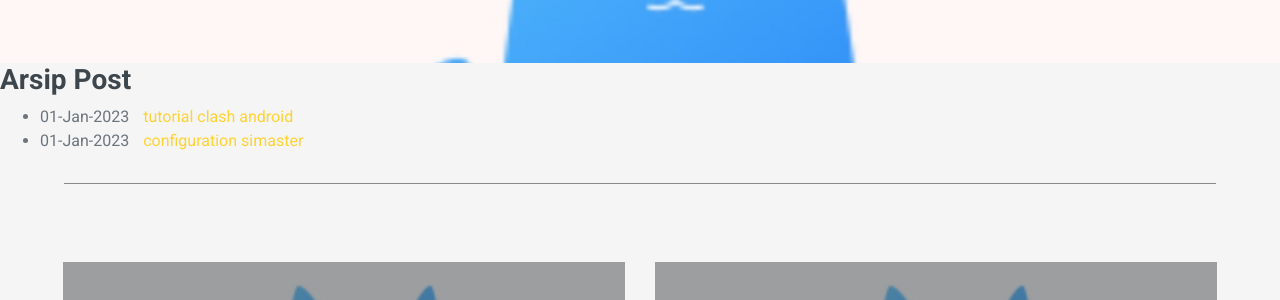
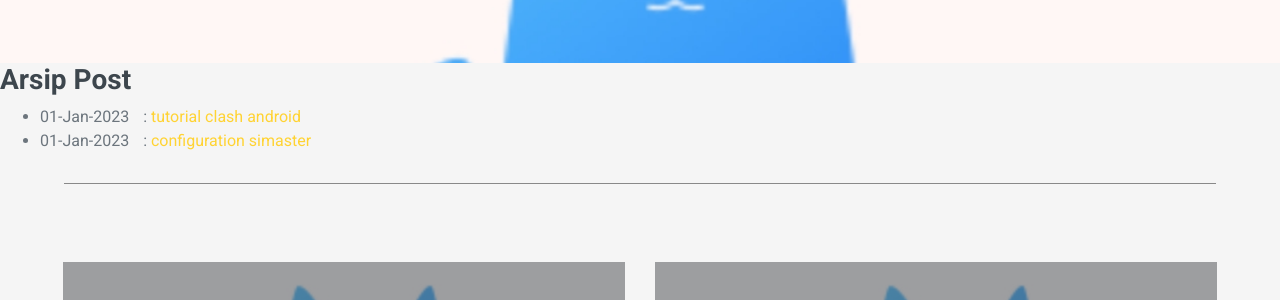
Before and after one commit to mwnsofficial/simaster, a Jekyll site: the page built from pages/blog/arsip.html, in a window 1280 px wide. Shown: the part 464-764 px from the top of the page. Built offline with Jekyll 4.4.1, drawn with Linux system fonts in a browser that asks for light colours; nearby versions of some CDN libraries.

```diff
--- a/pages/blog/arsip.html
+++ b/pages/blog/arsip.html
@@ -24,7 +24,7 @@ folder: blog
         <ul class="past">
             {% endif %}
             {% endunless %}
-            <li><time>{{ post.date | date:"%d-%b-%Y" }}</time><a href="{{ post.url | remove: "/"}}"> {{ post.title }}</a></li>
+            <li><time>{{ post.date | date:"%d-%b-%Y" }}</time> : <a href="{{ post.url | remove: "/"}}"> {{ post.title }}</a></li>
             {% endfor %}
         </ul>
     </section>
```
